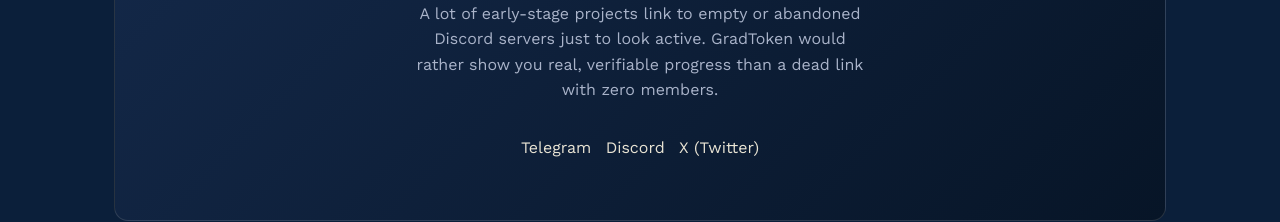
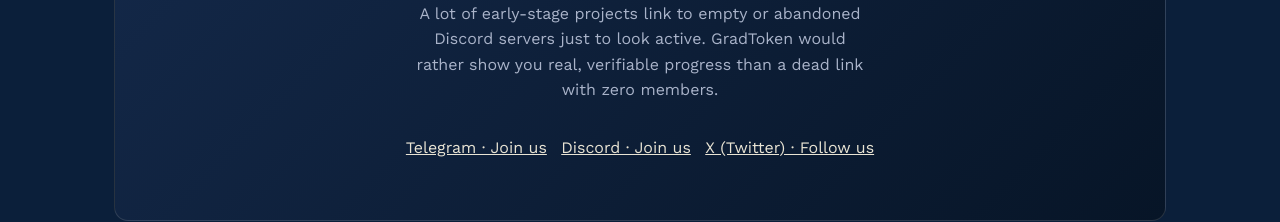
Before and after one commit to Lightyear399/gradtoken-website, a website: page community.html in a window 1280 px wide. Shown: the part 606-828 px from the top of the page. Drawn offline with Linux system fonts and the light colour scheme.

Commit message:
Update community.html

```diff
--- a/community.html
+++ b/community.html
@@ -52,11 +52,25 @@
       <div class="community-panel reveal">
         <h2>Nothing to click yet, and that's on purpose.</h2>
         <p>A lot of early-stage projects link to empty or abandoned Discord servers just to look active. GradToken would rather show you real, verifiable progress than a dead link with zero members.</p>
-        <div class="channel-row">
-          <span class="https://t.me/+I9Klso5akAAzMTFk">Telegram</span>
-          <span class="https://discord.gg/XdPfd25N">Discord</span>
-          <span class="https://x.com/GradToken">X (Twitter)</span>
-        </div>
+      <div class="channel-row">
+  <a href="https://t.me/+I9Klso5akAAzMTFk"
+     target="_blank"
+     rel="noopener noreferrer">
+    Telegram · Join us
+  </a>
+
+  <a href="https://discord.gg/XdPfd25N"
+     target="_blank"
+     rel="noopener noreferrer">
+    Discord · Join us
+  </a>
+
+  <a href="https://x.com/GradToken"
+     target="_blank"
+     rel="noopener noreferrer">
+    X (Twitter) · Follow us
+  </a>
+</div>
       </div>
 
       <div class="detail-block reveal" style="margin-top: clamp(48px, 7vw, 72px);">
```
